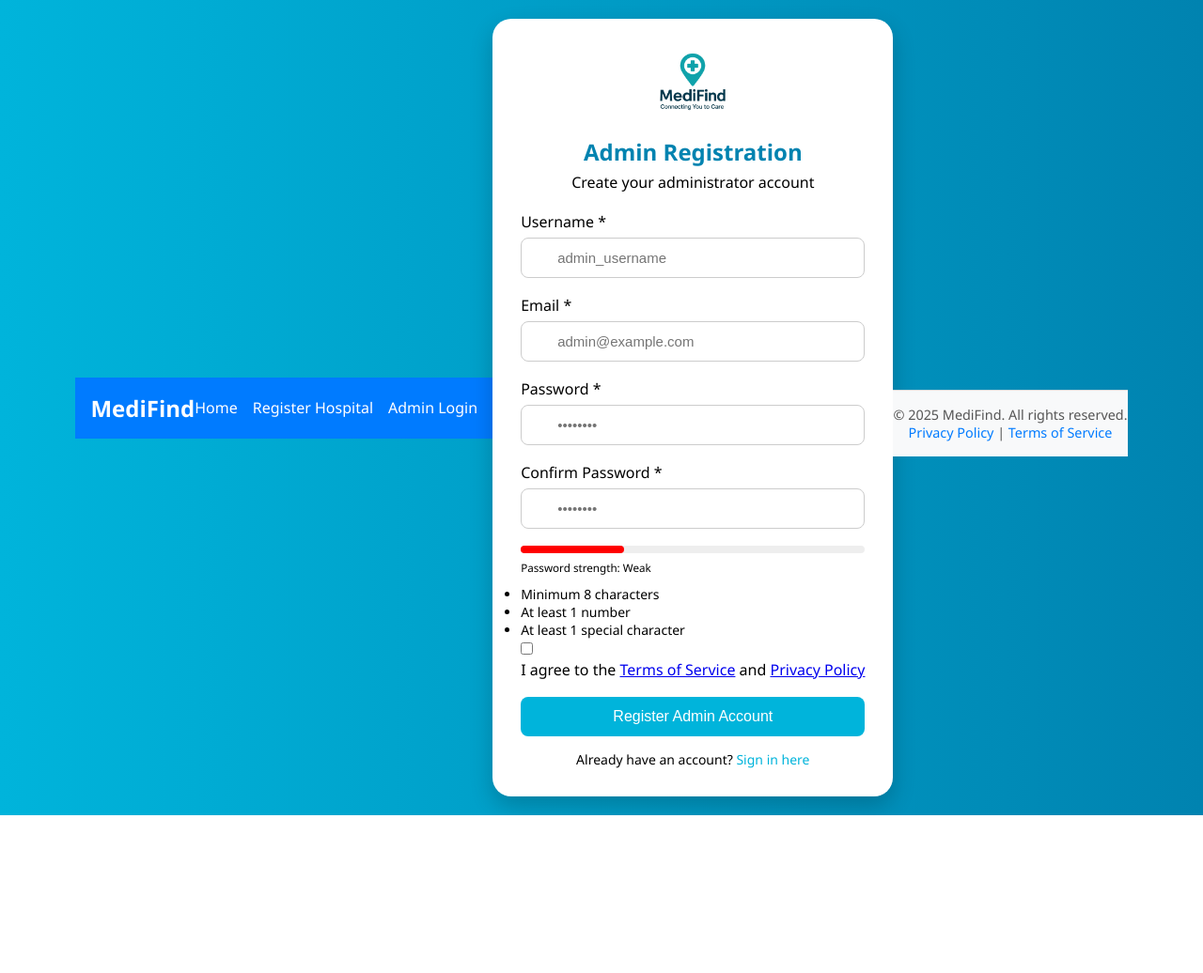
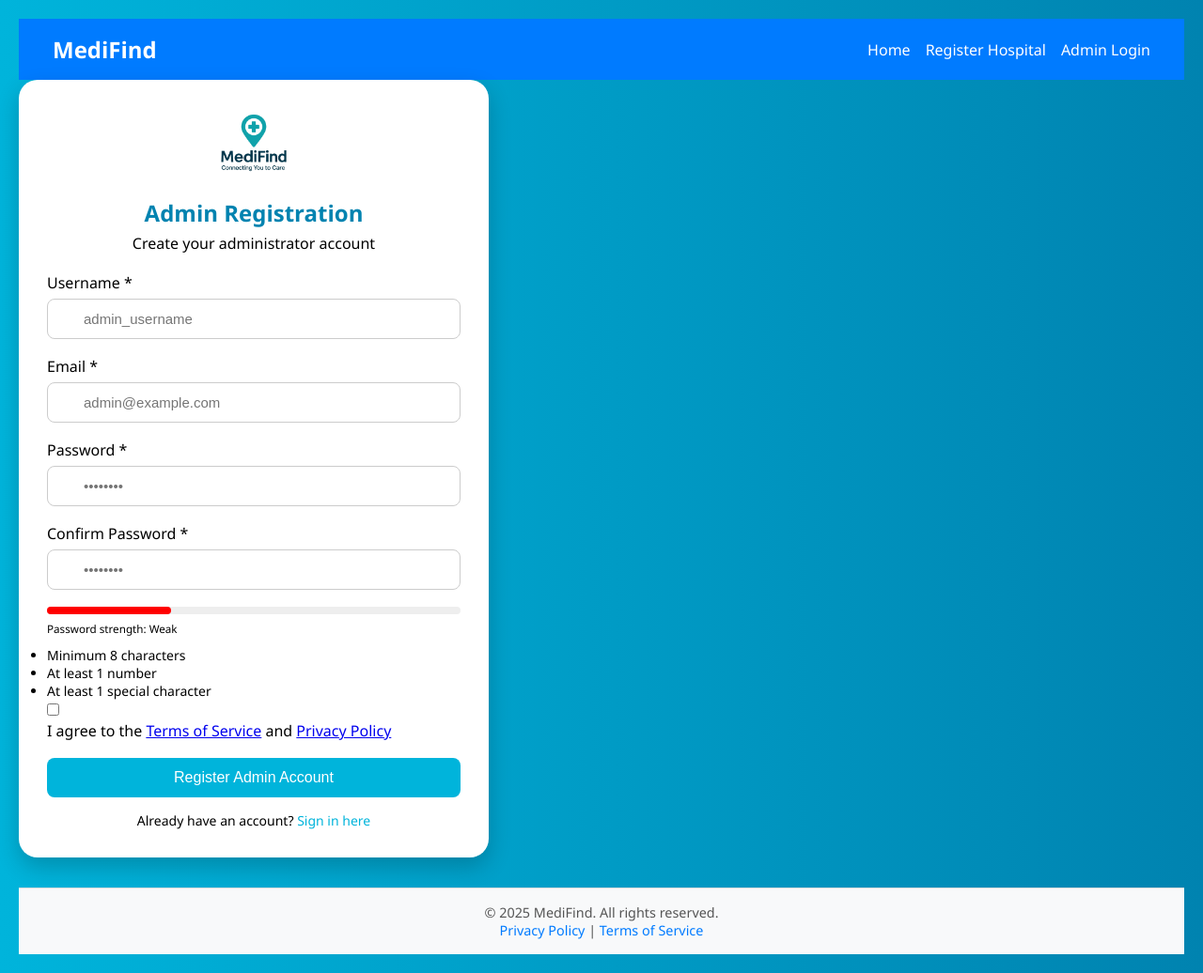
Before and after one commit to jafaralibin865/Medifind, a Flask app: page /register in a window 1280 px wide. Shown: the whole page at 94% size. Before the commit the page ends 868 px from the top, so only its background shows below. Run offline with Flask 3, Linux system fonts and the light colour scheme.

Commit message:
fix: adjust login/register CSS to ensure header and footer are visible and not overlapped

```diff
--- a/static/style.css
+++ b/static/style.css
@@ -9,11 +9,9 @@ body {
   font-family: 'Segoe UI', Tahoma, Geneva, Verdana, sans-serif;
   background: linear-gradient(to right, #00b4db, #0083b0);
   min-height: 100vh;
-  display: flex;
-  align-items: center;
-  justify-content: center;
   padding: 20px;
 }
+
 
 /* Form Container */
 .auth-container {
```
